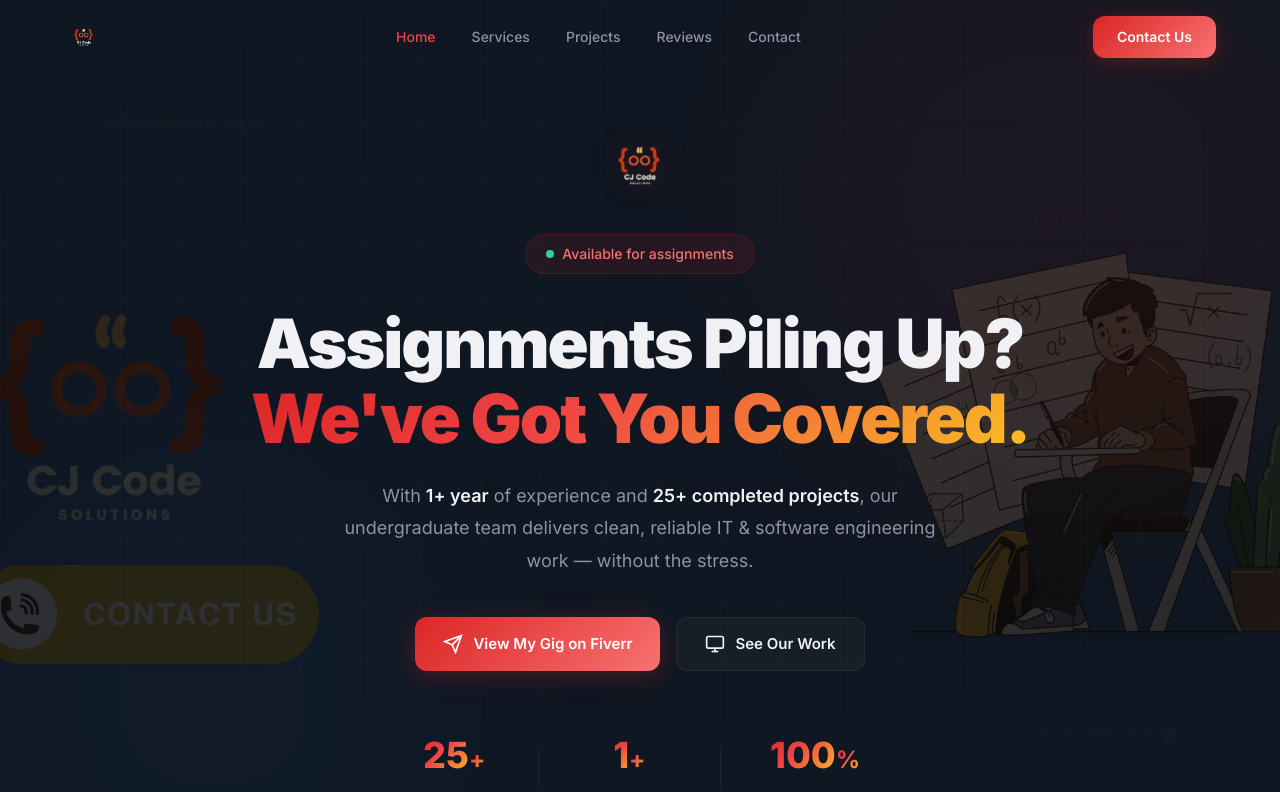
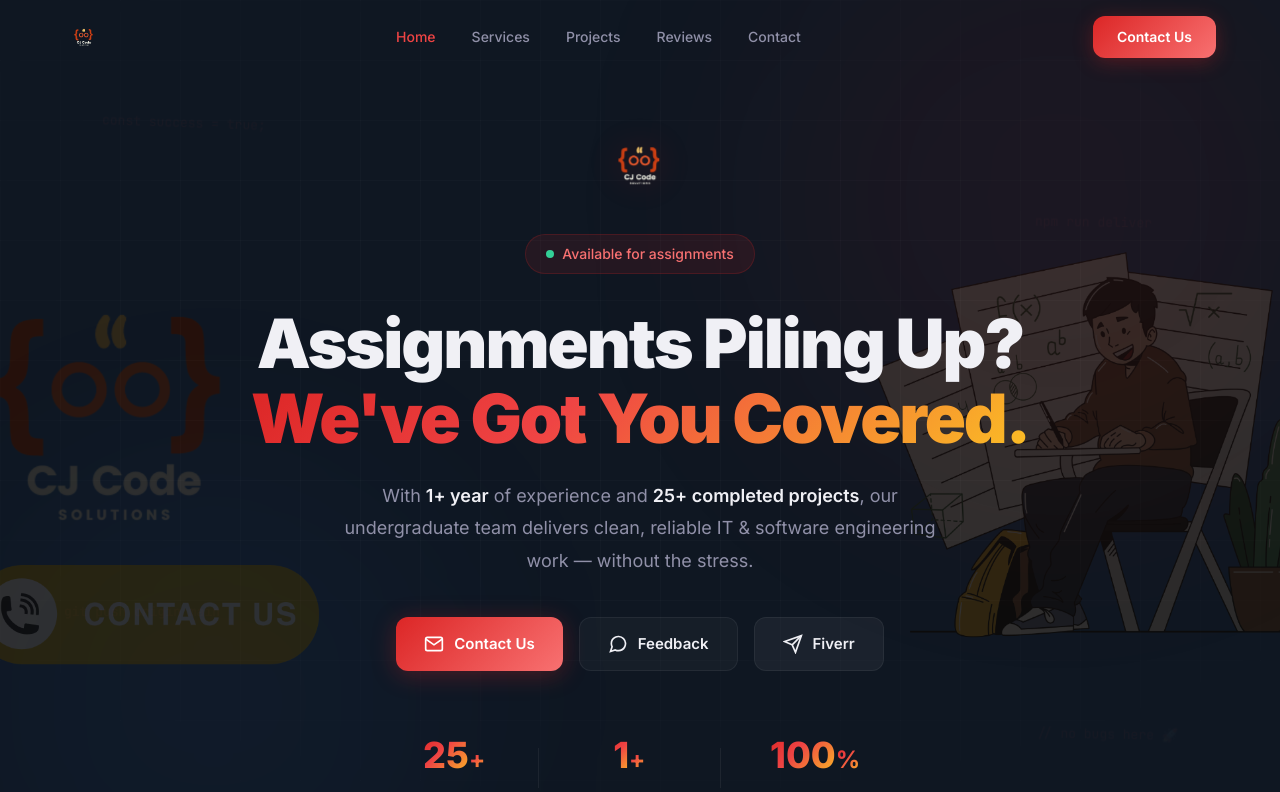
Before and after one commit to cjcodesolutions/cjcodesolutions.github.io, a React (Vite) app: page /#/ in a window 1280 px wide. Shown: the top 792 px of the page. Built offline with nearby package versions, Linux system fonts and the light colour scheme.

Commit message:
update UI

```diff
--- a/src/pages/Contact.jsx
+++ b/src/pages/Contact.jsx
@@ -6,7 +6,6 @@ export default function Contact() {
           <div className="contact-card">
             <div className="contact-glow"></div>
             <div className="contact-content">
-              <span className="section-tag">{"// let's work together"}</span>
               <h2>Ready to Ace Your <span className="gradient-text">Assignment?</span></h2>
               <p>Don't let deadlines stress you out. Reach out to us directly via WhatsApp or Email — we respond fast!</p>
 
--- a/src/pages/Home.jsx
+++ b/src/pages/Home.jsx
@@ -56,14 +56,18 @@ export default function Home() {
             our undergraduate team delivers clean, reliable IT & software engineering work — without the stress.
           </p>
           <div className="hero-actions">
-            <a href="https://www.fiverr.com/s/7YeYXKL" target="_blank" rel="noopener noreferrer" className="btn btn-primary">
+            <Link to="/contact" className="btn btn-primary">
+              <svg width="20" height="20" viewBox="0 0 24 24" fill="none" stroke="currentColor" strokeWidth="2"><path d="M4 4h16c1.1 0 2 .9 2 2v12c0 1.1-.9 2-2 2H4c-1.1 0-2-.9-2-2V6c0-1.1.9-2 2-2z"/><polyline points="22,6 12,13 2,6"/></svg>
+              Contact Us
+            </Link>
+            <Link to="/reviews" className="btn btn-secondary">
+              <svg width="20" height="20" viewBox="0 0 24 24" fill="none" stroke="currentColor" strokeWidth="2"><path d="M21 11.5a8.38 8.38 0 0 1-.9 3.8 8.5 8.5 0 0 1-7.6 4.7 8.38 8.38 0 0 1-3.8-.9L3 21l1.9-5.7a8.38 8.38 0 0 1-.9-3.8 8.5 8.5 0 0 1 4.7-7.6 8.38 8.38 0 0 1 3.8-.9h.5a8.48 8.48 0 0 1 8 8v.5z"/></svg>
+              Feedback
+            </Link>
+            <a href="https://www.fiverr.com/s/7YeYXKL" target="_blank" rel="noopener noreferrer" className="btn btn-glass">
               <svg width="20" height="20" viewBox="0 0 24 24" fill="none" stroke="currentColor" strokeWidth="2"><path d="M22 2L11 13"/><path d="M22 2L15 22L11 13L2 9L22 2Z"/></svg>
-              View My Gig on Fiverr
+              Fiverr
             </a>
-            <Link to="/projects" className="btn btn-secondary">
-              <svg width="20" height="20" viewBox="0 0 24 24" fill="none" stroke="currentColor" strokeWidth="2"><rect x="2" y="3" width="20" height="14" rx="2" ry="2"/><line x1="8" y1="21" x2="16" y2="21"/><line x1="12" y1="17" x2="12" y2="21"/></svg>
-              See Our Work
-            </Link>
           </div>
           <div className="hero-stats-row" ref={statsRef}>
             <StatCounter target={25} suffix="+" label="Projects Done" animate={statsCounted} />
@@ -83,7 +87,6 @@ export default function Home() {
       <section id="about" className="section">
         <div className="container">
           <div className="section-header">
-            <span className="section-tag">{'// about us'}</span>
             <h2 className="section-title">Your Assignment <span className="gradient-text">Lifeline</span></h2>
             <p className="section-desc">We're a team of undergraduate developers who've been through the same grind. We know the struggle — and we're here to help.</p>
           </div>
@@ -124,7 +127,6 @@ export default function Home() {
       <section id="process" className="section process-section">
         <div className="container">
           <div className="section-header">
-            <span className="section-tag">{'// process'}</span>
             <h2 className="section-title">How It <span className="gradient-text">Works</span></h2>
             <p className="section-desc">Getting your assignment done is simple — just 4 steps and you're stress-free.</p>
           </div>
--- a/src/pages/Projects.jsx
+++ b/src/pages/Projects.jsx
@@ -23,7 +23,6 @@ export default function Projects() {
       <section className="section" style={{ paddingTop: '140px' }}>
         <div className="container">
           <div className="section-header">
-            <span className="section-tag">{'// portfolio'}</span>
             <h2 className="section-title">Featured <span className="gradient-text">Projects</span></h2>
             <p className="section-desc">Here's a glimpse of the 25+ projects we've successfully delivered. Each one built with care, tested thoroughly, and delivered on time.</p>
           </div>
--- a/src/pages/Reviews.jsx
+++ b/src/pages/Reviews.jsx
@@ -94,7 +94,6 @@ export default function Reviews() {
       <section className="section feedback-section" style={{ paddingTop: '140px' }}>
         <div className="container">
           <div className="section-header">
-            <span className="section-tag">{'// reviews'}</span>
             <h2 className="section-title">Client <span className="gradient-text">Feedback</span></h2>
             <p className="section-desc">Hear from students who've used our services. Your feedback helps us grow!</p>
           </div>
--- a/src/pages/Services.jsx
+++ b/src/pages/Services.jsx
@@ -27,7 +27,6 @@ export default function Services() {
       <section className="section services-section" style={{ paddingTop: '140px' }}>
         <div className="container">
           <div className="section-header">
-            <span className="section-tag">{'// services'}</span>
             <h2 className="section-title">What We <span className="gradient-text">Deliver</span></h2>
             <p className="section-desc">From full-stack web apps to research reports — we cover the entire spectrum of IT & Software Engineering coursework.</p>
           </div>
```
